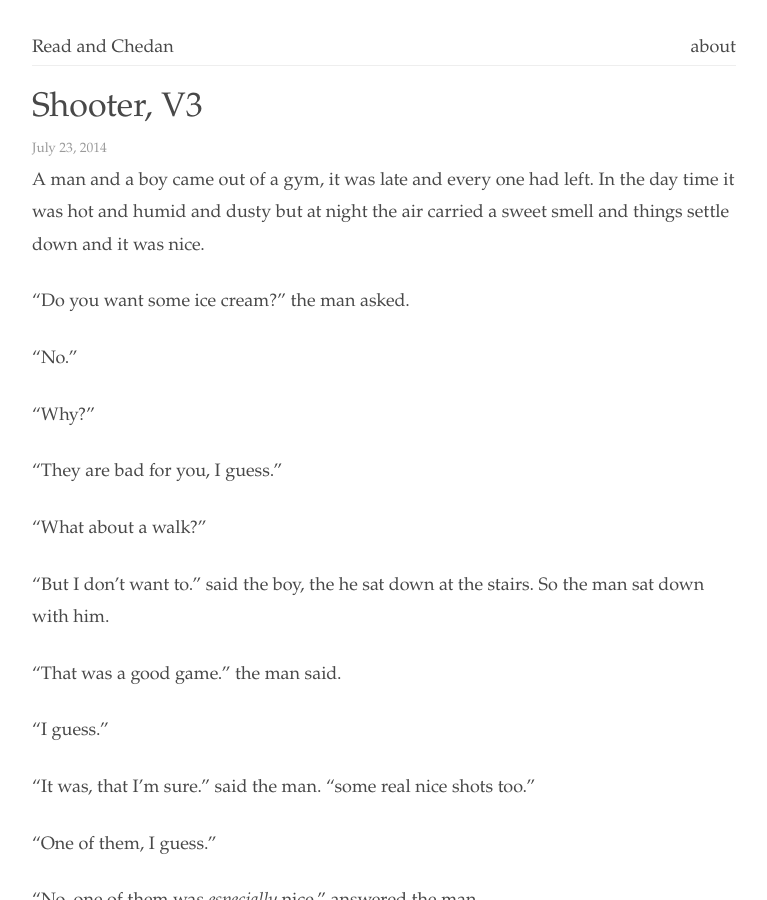
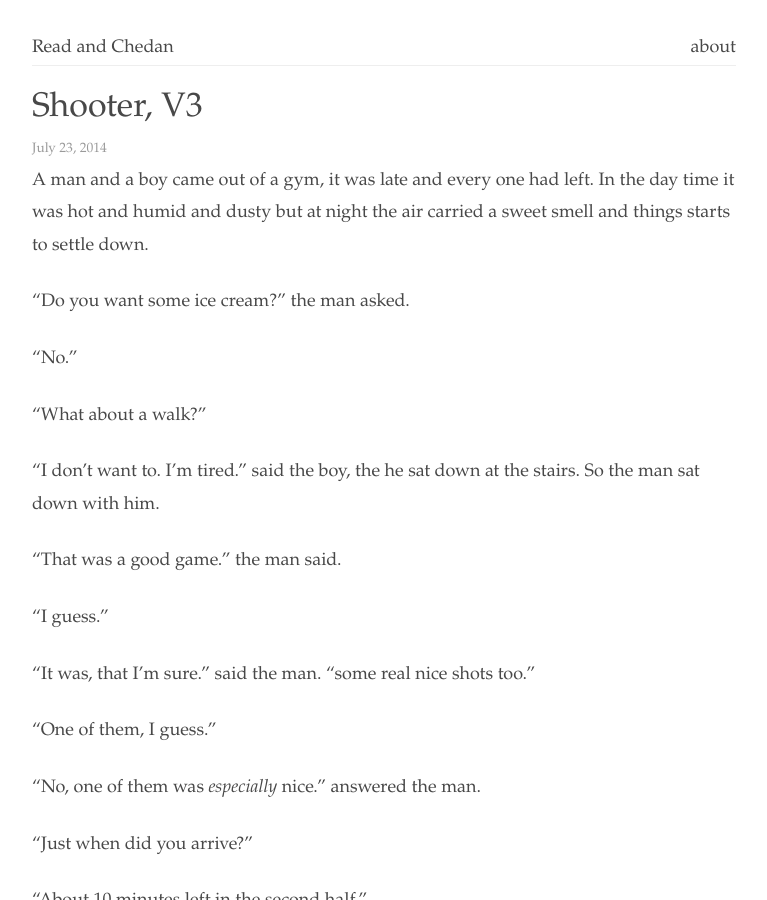
Before and after one commit to readandchedan/readandchedan.github.io, a Jekyll site: the page built from _posts/fiction/_posts/2014-07-23-shooter.md, in a window 1280 px wide and 900 px high. Shown: the whole window, without its empty margins (256-1023 px from the left). Built offline with Jekyll 4.4.1, drawn with Linux system fonts in a browser that asks for light colours.

Commit message:
Commited on 2014-07-24 22:49:02.654458

```diff
--- a/_posts/fiction/_posts/2014-07-23-shooter.md
+++ b/_posts/fiction/_posts/2014-07-23-shooter.md
@@ -3,19 +3,15 @@ title: Shooter, V3
 layout: default
 ---
 
-A man and a boy came out of a gym, it was late and every one had left. In the day time it was hot and humid and dusty but at night the air carried a sweet smell and things settle down and it was nice.
+A man and a boy came out of a gym, it was late and every one had left. In the day time it was hot and humid and dusty but at night the air carried a sweet smell and things starts to settle down.
 
 "Do you want some ice cream?" the man asked.
 
 "No."
 
-"Why?"
-
-"They are bad for you, I guess."
-
 "What about a walk?"
 
-"But I don't want to." said the boy, the he sat down at the stairs. So the man sat down with him.
+"I don't want to. I'm tired." said the boy, the he sat down at the stairs. So the man sat down with him.
 
 "That was a good game." the man said.
 
```
